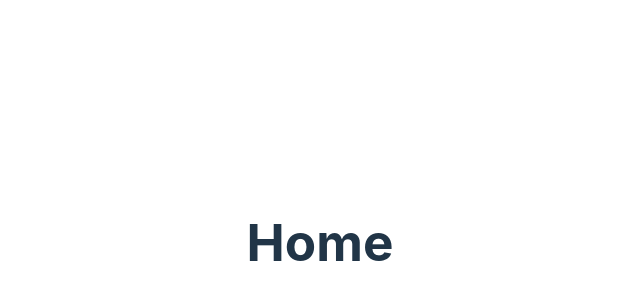
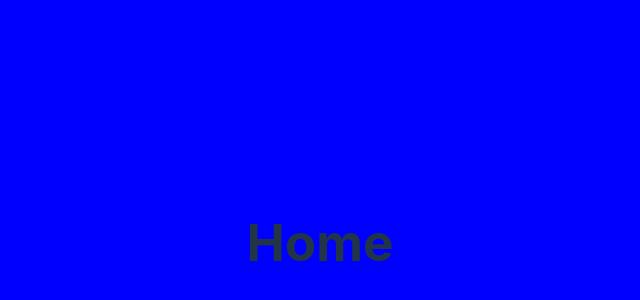
Before and after one commit to fredrikkri/clean-react, a React (Vite) app: page / in a window 1280 px wide. Shown: the part 158-458 px from the top of the page, without its empty margins (320-960 px from the left). Built offline with nearby package versions, Linux system fonts and the light colour scheme.

Commit message:
gjorde om fra sass til scss la også inn import i main.jsx

```diff
--- a/src/main.jsx
+++ b/src/main.jsx
@@ -2,6 +2,7 @@ import React from 'react'
 import ReactDOM from 'react-dom/client'
 import App from './App.jsx'
 import './index.css'
+import './styles/main.scss'
 import { BrowserRouter as Router } from 'react-router-dom'
 
 ReactDOM.createRoot(document.getElementById('root')).render(
--- a/src/styles/main.sass
+++ /dev/null
@@ -1,6 +0,0 @@
-$blueColor: #c655
-
-body
-{
-    background-color: $blueColor
-}
--- /dev/null
+++ b/src/styles/main.scss
@@ -0,0 +1,5 @@
+$colorBlue: blue;
+
+body{
+    background-color: $colorBlue;
+}
```
